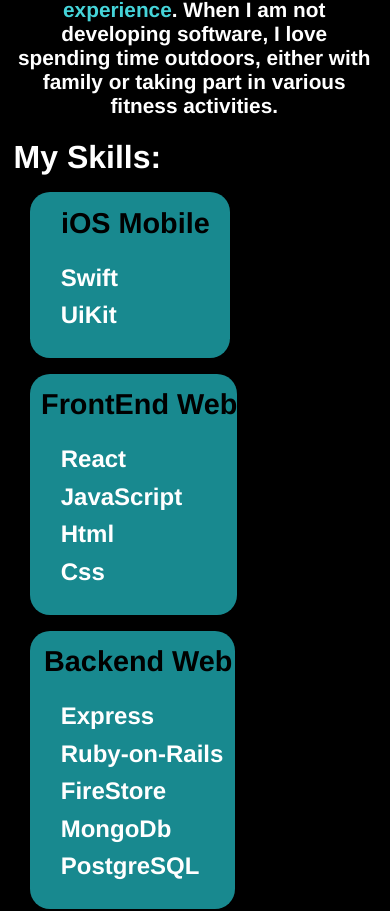
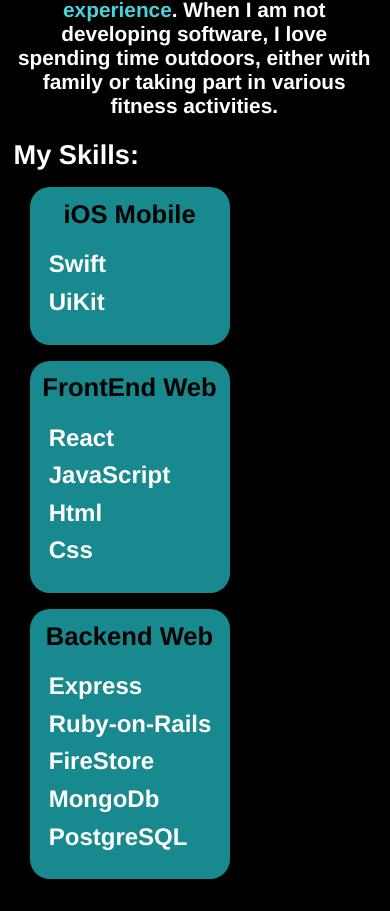
Before and after one commit to Anup-SoftwareDev/Portfolio-React, a React (Create React App) app: page / in a window 390 px wide. Shown: the part 1186-2097 px from the top of the page. Built offline with nearby package versions, Linux system fonts and the light colour scheme.

Commit message:
about me skilss positioning improved

```diff
--- a/src/components/About/About.module.css
+++ b/src/components/About/About.module.css
@@ -47,7 +47,7 @@
     color: black;
     font-size: 1.5em;
     margin-top: 0.5em;
-    margin-left: 0.4em;
+
     display: flex;
     justify-content: center;
     align-items: center;
@@ -66,7 +66,7 @@
 
 .AboutMe .Container .Text .Skillslist .LanguageList ul li{
    margin-bottom: 0.4em;
-   margin-left: 0.5em;
+   margin-left: 0em;
 }
 
 .AboutMe .Container .Text p{
@@ -169,6 +169,12 @@
         width: 50%;
      }
 
+     .AboutMe .Container .Text .SkillsContainer .SkillsHeading{
+
+        font-size: 1.7em;
+
+    }
+
      .AboutMe .Container .Text .Skillslist .LanguageList{
         min-width: 130px;
     }
@@ -200,12 +206,12 @@
     }
 
     .AboutMe .Container .Text .Skillslist .LanguageList h2{
-        font-size: 1.2em;
+        font-size: 1.1em;
 
         }
 
         .AboutMe .Container .Text .Skillslist .LanguageList ul{
-            font-size: 1.2em;
+            font-size: 1em;
 
             }
 
@@ -230,7 +236,7 @@
      }
 
      .AboutMe .Container .Text .Skillslist .LanguageList h2{
-        font-size: 1.8em;
+        font-size: 1.6em;
         }
 
         .AboutMe .Container .Text .Skillslist .LanguageList ul{
```
